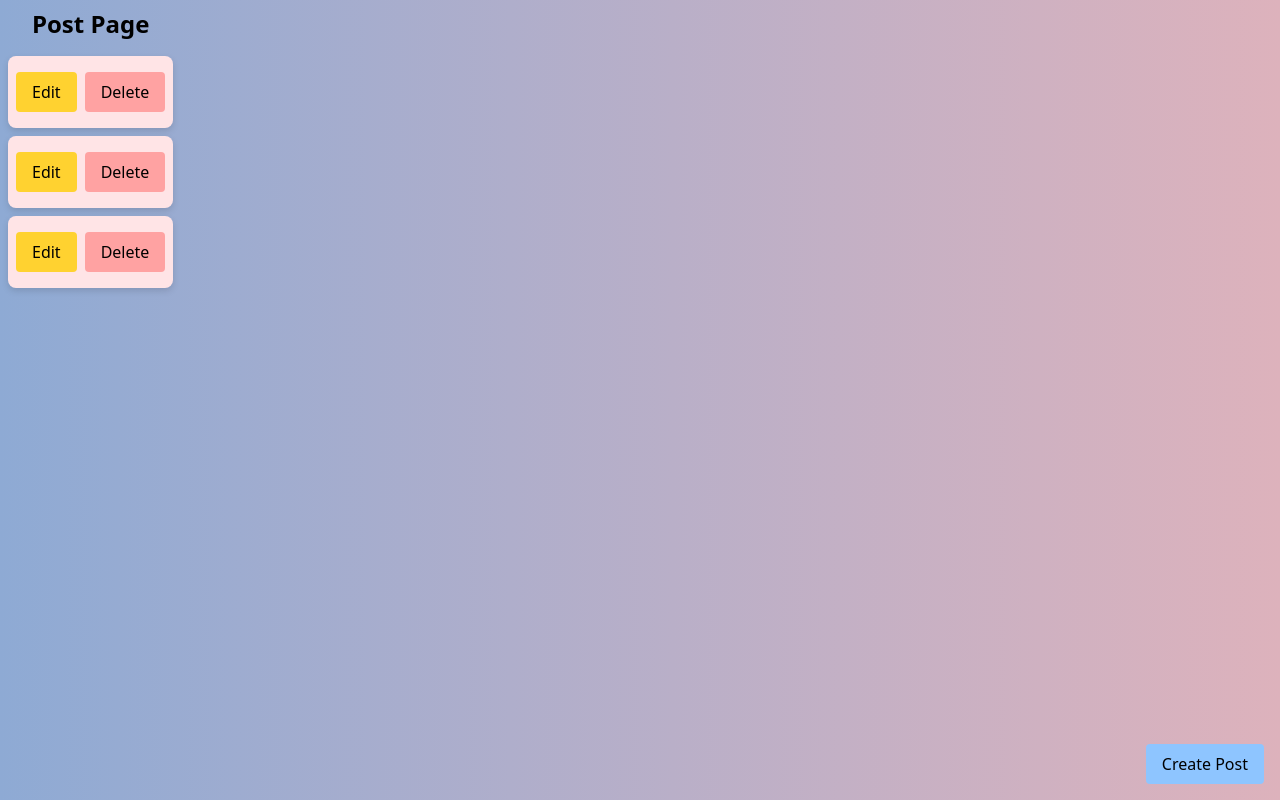
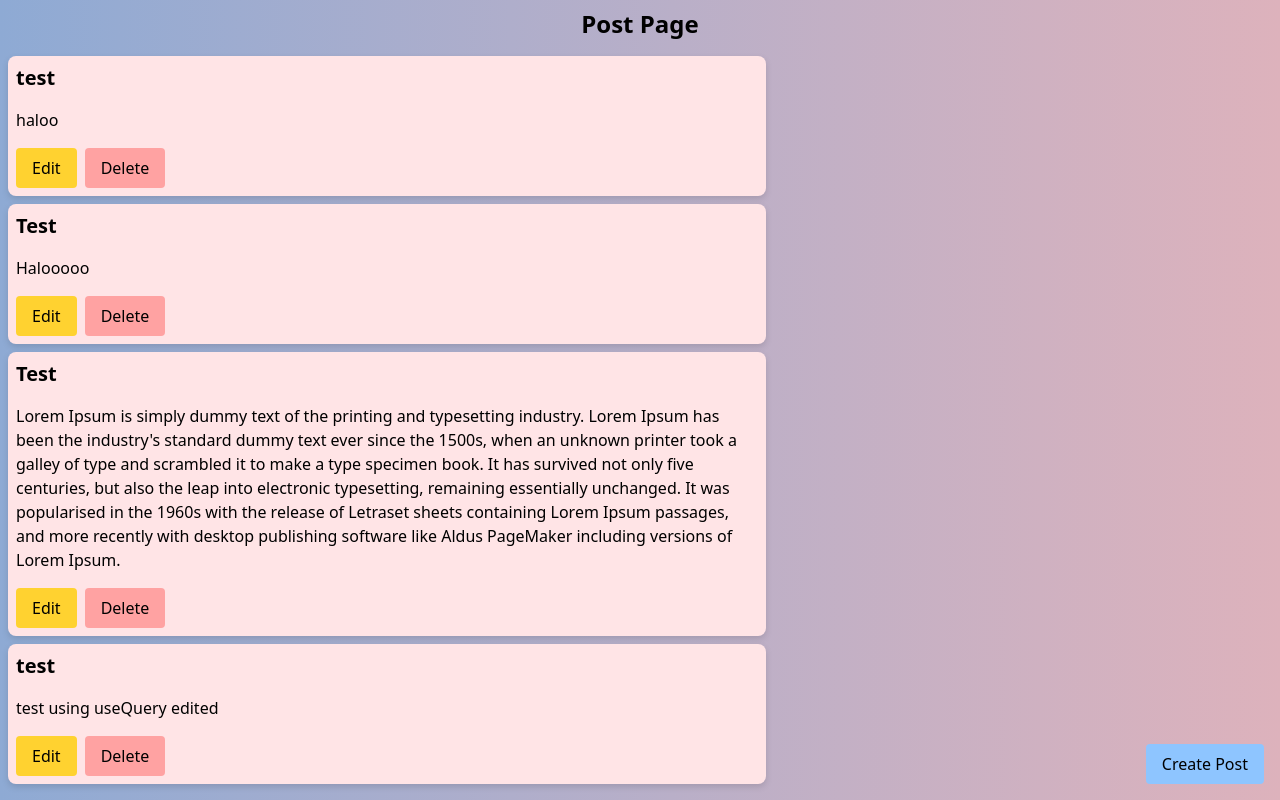
Before and after one commit to WidaSuryani/react-crud-app, a React (Vite) app: page / in a window 1280 px wide. Built offline with nearby package versions, Linux system fonts and the light colour scheme; data requests are answered from the project's data file; what @egoist/tailwindcss-icons would draw is missing.

Commit message:
fix : update style

```diff
--- a/db.json
+++ b/db.json
@@ -14,6 +14,11 @@
       "id": "3",
       "title": "Test",
       "content": "Lorem Ipsum is simply dummy text of the printing and typesetting industry. Lorem Ipsum has been the industry's standard dummy text ever since the 1500s, when an unknown printer took a galley of type and scrambled it to make a type specimen book. It has survived not only five centuries, but also the leap into electronic typesetting, remaining essentially unchanged. It was popularised in the 1960s with the release of Letraset sheets containing Lorem Ipsum passages, and more recently with desktop publishing software like Aldus PageMaker including versions of Lorem Ipsum."
+    },
+    {
+      "title": "test",
+      "content": "test using useQuery edited",
+      "id": "03f3"
     }
   ]
 }
--- a/src/components/HomePage.tsx
+++ b/src/components/HomePage.tsx
@@ -2,11 +2,11 @@ import { useQuery } from "@tanstack/react-query";
 // import { useEffect, useState } from "react";
 import { useNavigate } from "react-router-dom";
 
-// interface Post {
-//   id: number;
-//   title: string;
-//   content: string;
-// } // to define the type of the data that we are going to use.
+interface Post {
+  id: number;
+  title: string;
+  content: string;
+} // to define the type of the data that we are going to use.
 
 const HomePage = () => {
   // const [posts, setPosts] = useState<Post[]>([]); // useState is using to manage form inputs and local state.
@@ -14,12 +14,14 @@ const HomePage = () => {
 
   const {
     data: posts,
-    isLoading,
+    isPending,
     error,
   } = useQuery({
     queryKey: ["posts"],
     queryFn: () =>
-      fetch("http://localhost:3001/posts").then((res) => res.json()),
+      fetch("http://localhost:3001/posts").then(
+        (res) => res.json() as Promise<Post[]>
+      ),
   });
 
   // useEffect(() => {
@@ -28,7 +30,7 @@ const HomePage = () => {
   //     .then((data) => setPosts(data)); // setPosts is using to set the data to the state.
   // }, []); // useEffect is using to fetch data from the server.
 
-  if (isLoading) return <p>Loading...</p>;
+  if (isPending) return <p>Loading...</p>;
   if (error) return <p>Something went wrong!</p>;
 
   // const handleDelete = (id: number) => {
@@ -44,22 +46,22 @@ const HomePage = () => {
     <div className="min-h-screen flex bg-gradient-to-r from-[#8eaad4] to-[#ddb2bc] px-2">
       <div>
         <h1 className="text-2xl font-bold py-2 text-center">Post Page</h1>
-        {posts.map(() => (
+        {posts.map((post) => (
           <div
-            key={posts.id}
-            className="rounded-lg px-2 py-2 my-2 drop-shadow-md bg-rose-100 w-full"
+            key={post.id}
+            className="rounded-lg px-2 py-2 my-2 drop-shadow-md bg-rose-100 w-full md:w-3/5"
           >
-            <h2 className="font-bold text-xl">{posts.title}</h2>
-            <p>{posts.content}</p>
-            <div className="flex py-2">
+            <h2 className="font-bold text-xl">{post.title}</h2>
+            <p className="py-4">{post.content}</p>
+            <div className="flex">
               <button
-                onClick={() => navigate("/edit/" + posts.id)}
-                className="px-4 py-2 bg-amber-300 flex items-center rounded hover:bg-amber-400 "
+                onClick={() => navigate("/edit/" + post.id)}
+                className="px-4 py-2 bg-amber-300 flex items-center rounded right-2 hover:bg-amber-400 "
               >
                 Edit <span className="i-mdi-file-edit" />
               </button>
               <button
-                className="ml-2 px-4 py-2 bg-red-300 flex items-center rounded hover:bg-red-400 "
+                className="ml-2 px-4 py-2 bg-red-300 flex items-center rounded right-2 hover:bg-red-400 "
                 // onClick={() => handleDelete(post.id)} // example of using handleDelete function.
               >
                 Delete <span className="i-mdi-delete" />
```
